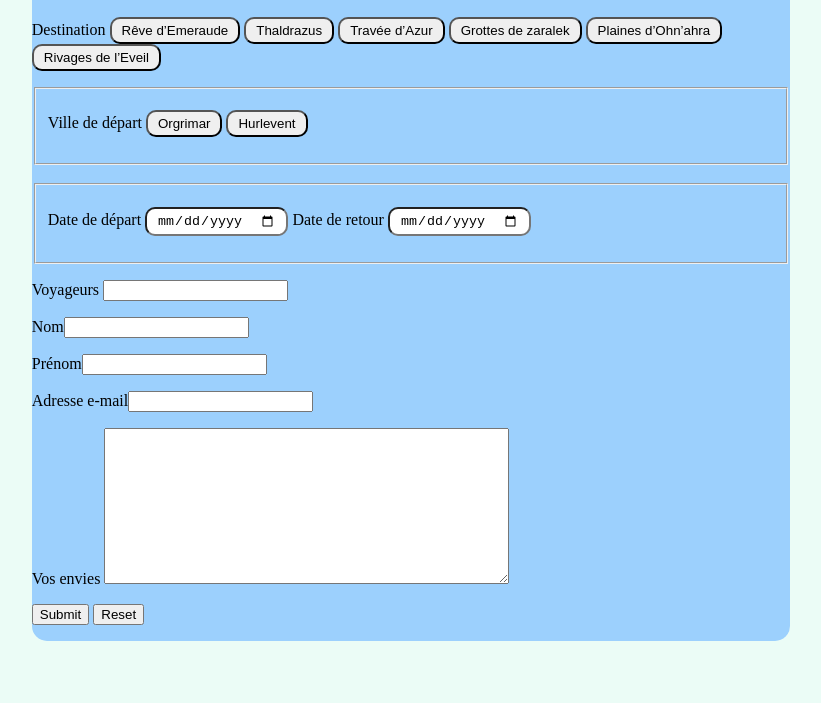
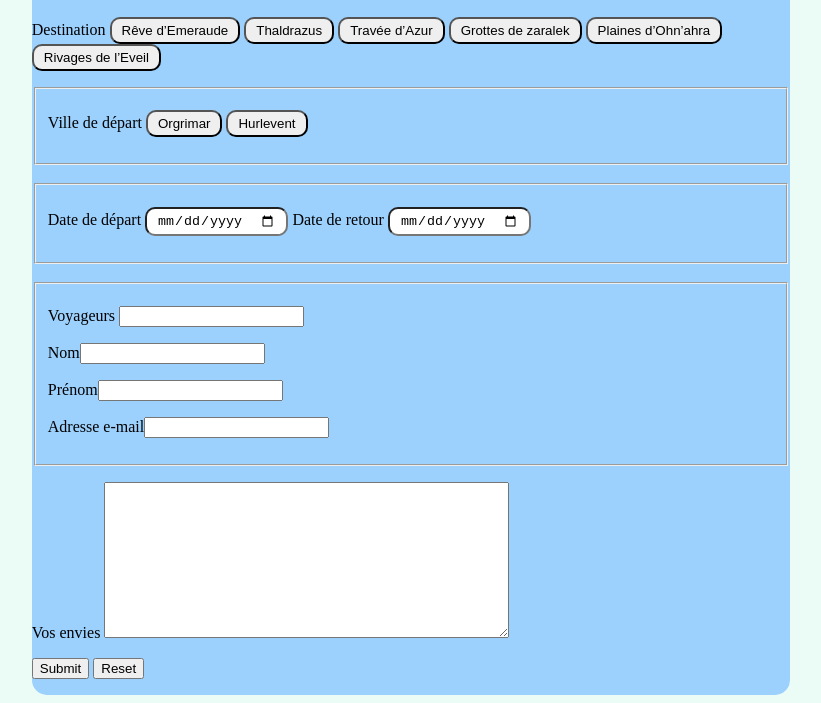
Before and after one commit to mathildejrdn/jornada, a plain HTML site: page formulaire_davis.html in a window 1280 px wide. Shown: the part 127-830 px from the top of the page, without its empty margins (229-1050 px from the left). Before the commit the page ends 800 px from the top, so only its background shows below. Drawn offline with Linux system fonts and the light colour scheme.

Commit message:
fieldset por  données du voyageur

```diff
--- a/formulaire_davis.html
+++ b/formulaire_davis.html
@@ -31,11 +31,13 @@
                     <p><label for="idate"></label>Date de départ <input type="date" name="idate" required >
                     <label for="idate"></label>Date de retour <input type="date" name="idate" required >
                     </p>
+                </fieldset><br>
+                <fieldset>
+                    <p><label for="ivoyageurs">Voyageurs</label> <input type= "number" name="ienvies" id="ivoyageurs" min="1"></p>
+                    <p><label for="inom">Nom</label><input type="text" name="" id="inom" required></p>
+                    <p><label for="iprenom">Prénom</label><input type="text" name="" id="iprenom" required></p>
+                    <p><label for="iemail">Adresse e-mail</label><input type="email" name="" id="iemail" required></p>
                 </fieldset>
-                <p><label for="ivoyageurs">Voyageurs</label> <input type= "number" name="ienvies" id="ivoyageurs" min="1"></p>
-                <p><label for="inom">Nom</label><input type="text" name="" id="inom" required></p>
-                <p><label for="iprenom">Prénom</label><input type="text" name="" id="iprenom" required></p>
-                <p><label for="iemail">Adresse e-mail</label><input type="email" name="" id="iemail" required></p>
                 <p><label for="imsg">Vos envies</label>
                 <textarea name="msg" id="imsg" cols="48" rows="10"></textarea>
                 </p>
```
